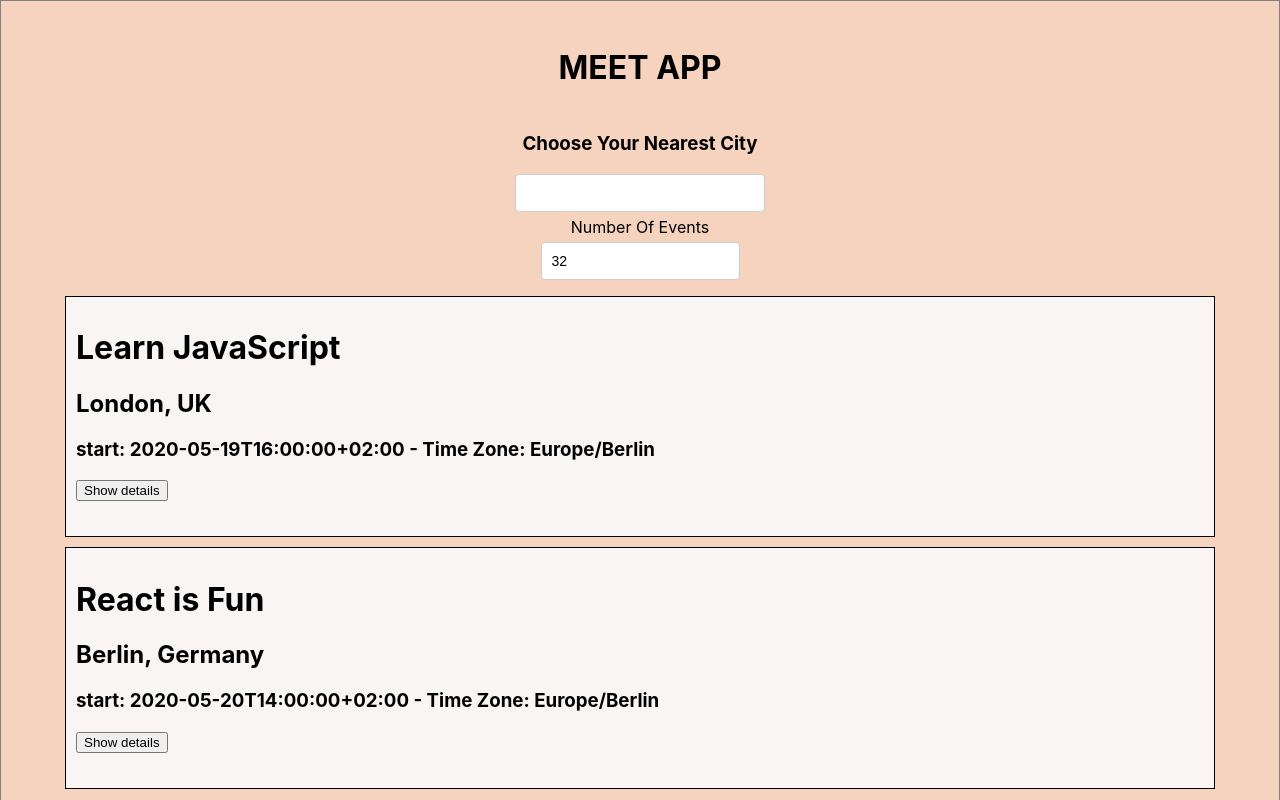
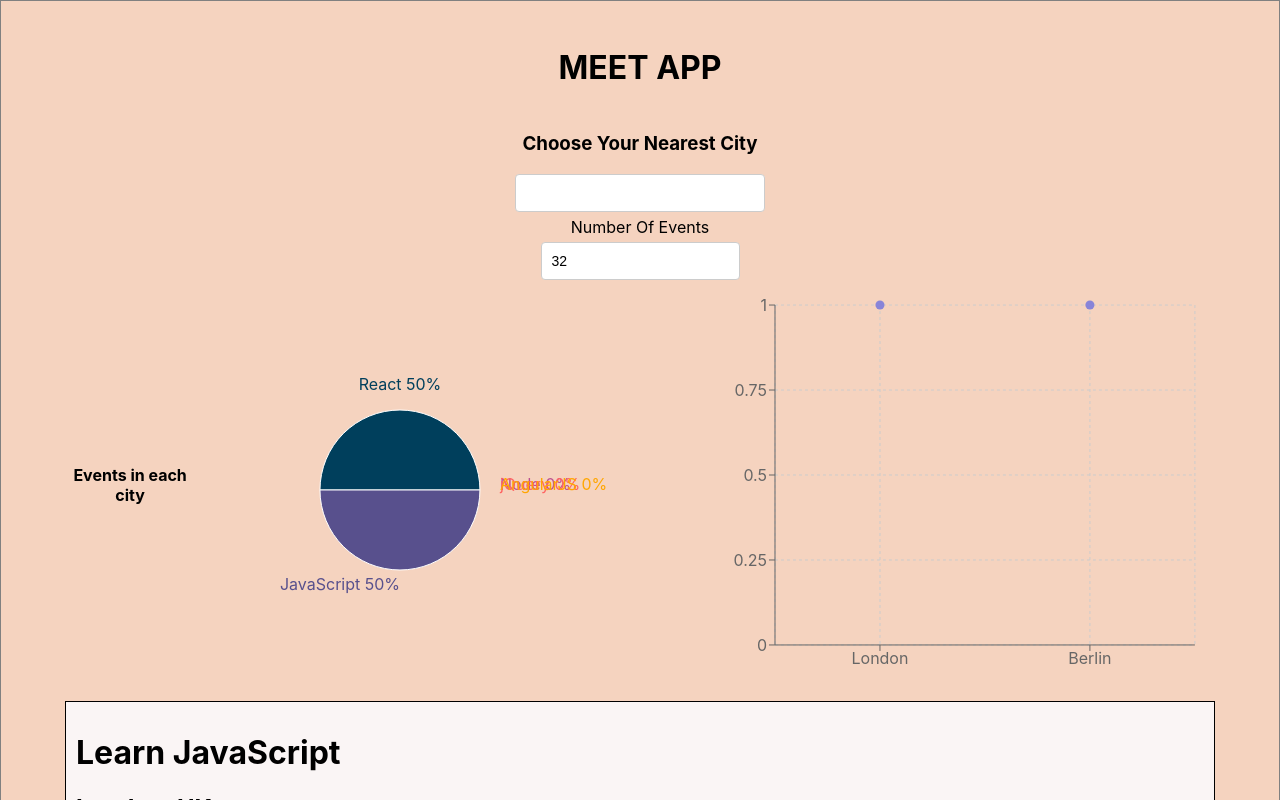
Before and after one commit to ttyagianjali/meet, a React (Create React App) app: page / in a window 1280 px wide. Shown: the top 800 px of the page. Built offline with nearby package versions, Linux system fonts and the light colour scheme; what atatus-spa would draw is missing.

Commit message:
pie chart and scatter chart

```diff
--- a/src/App.js
+++ b/src/App.js
@@ -3,9 +3,19 @@ import "./App.css";
 import EventList from "./EventList";
 import NumberOfEvents from "./NumberOfEvents";
 import CitySearch from "./CitySearch";
+import EventGenre from "./EventGenre";
 import { getEvents } from "./api";
 import { NetworkAlert } from "./Alert";
 import { extractLocations } from "./api";
+import {
+  ScatterChart,
+  Scatter,
+  XAxis,
+  YAxis,
+  CartesianGrid,
+  //Tooltip,
+  ResponsiveContainer,
+} from "recharts";
 
 
 class App extends Component {
@@ -57,8 +67,20 @@ class App extends Component {
     this.mounted = false;
   }
 
+  getData = () => {
+    const { locations, events } = this.state;
+    const data = locations.map((location) => {
+      const number = events.filter(
+        (event) => event.location === location
+      ).length;
+      const city = location.split(", ").shift();
+      return { city, number };
+    });
+    return data;
+  };
+
   render() {
-    const { networkStatus } = this.state;
+    const { networkStatus, events } = this.state;
     return (
       <div className="App">
         <h1>MEET APP</h1>
@@ -79,6 +101,22 @@ class App extends Component {
         <NumberOfEvents
           updateNumberOfEvents={(e) => this.updateNumberOfEvents(e)}
         />
+        <div className="data-vis-wrapper">
+          <h4>Events in each city</h4>
+          <EventGenre events={events}/>
+          <ResponsiveContainer height={400}>
+            <ScatterChart
+              width={800}
+              height={250}
+              margin={{ top: 20, right: 20, bottom: 10, left: 10 }}
+            >
+              <CartesianGrid strokeDasharray="3 3" />
+              <XAxis type="category" dataKey="city" name="city" />
+              <YAxis type="number" dataKey="number" name="number of events" />
+              <Scatter data={this.getData()} fill="#8884d8" />
+            </ScatterChart>
+          </ResponsiveContainer>
+        </div>
         <div className="eventsBorder">
           <EventList events={this.state.events} />
         </div>
--- /dev/null
+++ b/src/EventGenre.js
@@ -0,0 +1,51 @@
+import React, { useEffect, useState } from "react";
+import { PieChart, Pie, ResponsiveContainer, Cell } from "recharts";
+
+const EventGenre = ({ events }) => {
+  const [data, setData] = useState([]);
+
+  const genres = ["React", "JavaScript", "Node", "jQuery", "AngularJS"];
+  const COLORS = ["#003f5c", "#58508d", "#bc5090", "#ff6361", "#ffa600"];
+
+  const getData = () => {
+    const data = genres.map((genre) => {
+      const value = events.filter(({ summary }) =>
+        summary.replace(/,/g, "").split(" ").includes(genre)
+      ).length;
+      return {
+        name: genre,
+        value: value,
+      };
+    });
+    return data;
+  };
+
+  useEffect(() => {
+    setData(() => getData());
+  }, [events]);
+
+  return (
+    <ResponsiveContainer width="100%" height={400}>
+      <PieChart width={400} height={400}>
+        <Pie
+          data={data}
+          cx={200}
+          cy={200}
+          labelLine={false}
+          outerRadius={80}
+          fill="#8884d8"
+          dataKey="value"
+          label={({ name, percent }) =>
+            `${name} ${(percent * 100).toFixed(0)}%`
+          }
+        >
+          {data.map((entry, index) => (
+            <Cell key={`cell-${index}`} fill={COLORS[index]} />
+          ))}
+        </Pie>
+      </PieChart>
+    </ResponsiveContainer>
+  );
+};
+
+export default EventGenre;
```
